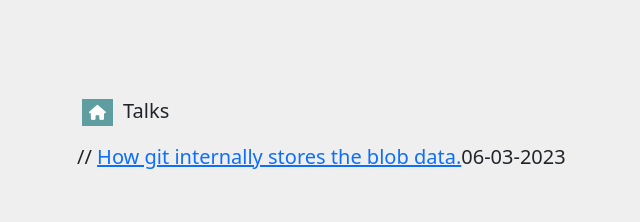
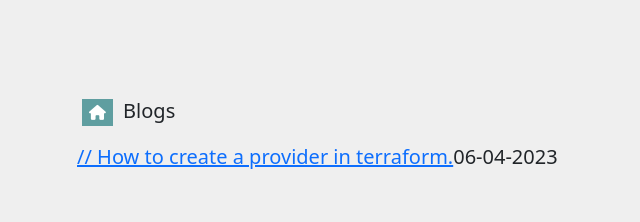
Before and after one commit to puni9869/puni9869.github.io, a Vue app: page /#/talks in a window 1280 px wide. Shown: the top 222 px of the page, without its empty margins (5-645 px from the left). Built offline with nearby package versions, Linux system fonts and the light colour scheme; a web font is replaced by a local one.

Commit message:
Updating the link and added blog for creating a terraform provider

```diff
--- a/src/assets/metadata.json
+++ b/src/assets/metadata.json
@@ -1,9 +1,10 @@
 [
-  { "id": 1,
-    "url": "https://raw.githubusercontent.com/puni9869/tech-talks/main/README.md",
-    "title": "How git internally stores the blob data.",
+  {
+    "id": 1,
+    "url": "https://github.com/puni9869/terraform-provider-generator#readme",
+    "title": "How to create a provider in terraform.",
     "repoPath": "",
-    "slug": "how-git-internally-stores-the-blob-data",
-    "published": "06-03-2023"
+    "slug": "how-to-create-a-provider-in-terraform",
+    "published": "06-04-2023"
   }
 ]
--- a/src/components/Intro.vue
+++ b/src/components/Intro.vue
@@ -11,14 +11,15 @@
               <a href="https://vuejs.org/" target="_blank" rel="noopener">vuejs.</a>
             </p>
             <p>
-              I can endlessly talk on containers, <a href="https://terraform.io/" target="_blank" rel="noopener">terraform</a> and
+              We can discuss on containers, <a href="https://terraform.io/" target="_blank" rel="noopener">terraform</a>
+              and
               web technology.
             </p>
             <hr>
             <p>Find me around.</p>
             <ul>
               <li>
-                <router-link to="/talks">Talks</router-link>
+                <router-link to="/talks">Blogs</router-link>
               </li>
               <li><a href="https://github.com/puni9869" target="_blank" rel="noopener">Github</a></li>
               <li><a href="mailto:punitinani1@gmail.com" target="_blank" rel="noopener">Email</a></li>
--- a/src/views/Talks.vue
+++ b/src/views/Talks.vue
@@ -11,14 +11,11 @@ import metadata from "@/assets/metadata.json";
             <router-link to="/">
               <button class="btn btn-sm"><i class="fa fa-home"></i></button>
             </router-link>
-            Talks
+            Blogs
           </p>
           <div class="row" v-for="talk in metadata" :key="talk.id">
-            <p class="title">
-              //
-              <router-link :to="{name:'talk', params:{talk:talk.slug}}">{{ talk.title }}
-              </router-link>
-              <span> {{ talk.published }}</span>
+            <p class="title"><a :href="talk.url" target="_blank">// {{ talk.title }}</a>
+              <span>{{ talk.published }}</span>
             </p>
           </div>
         </div>
```
Lines whose indentation alone changed are shown as unchanged.
